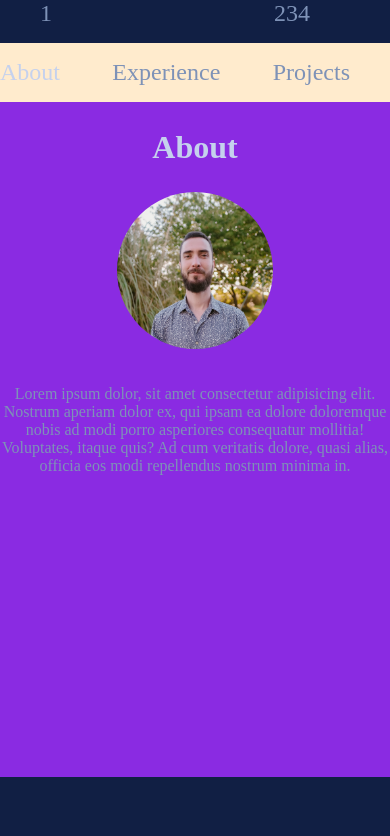
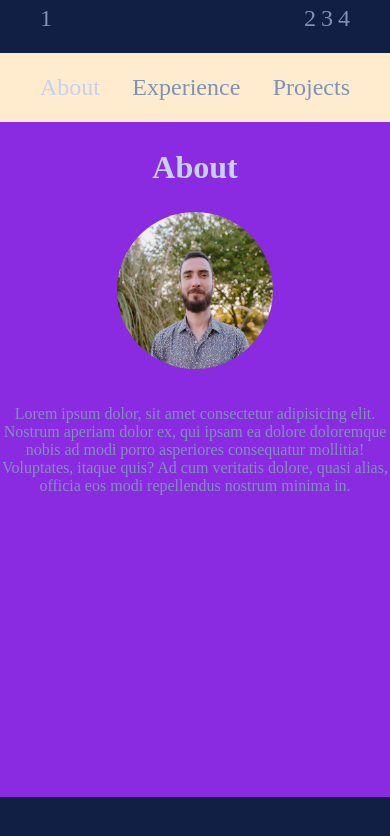
Before and after one commit to adriandufac/portfolio-v2, a React (Vite) app: page / in a window 390 px wide. Shown: the top 836 px of the page. Built offline with nearby package versions, Linux system fonts and the light colour scheme.

Commit message:
responsive fix

```diff
--- a/src/components/MainNavBar/MainNavBar.module.css
+++ b/src/components/MainNavBar/MainNavBar.module.css
@@ -5,7 +5,7 @@
 
   }
 
-  .ul {
+  .ulMain {
     margin-top: 0;
     display: flex;
     flex-direction: row;
@@ -18,3 +18,6 @@
     display: flex;
     flex-direction: row;
   }
+  .logoContainer li{
+    margin-left: 5px;
+  }
--- a/src/components/MainNavBar/MainNavBar.tsx
+++ b/src/components/MainNavBar/MainNavBar.tsx
@@ -3,7 +3,7 @@ import styles from "./MainNavBar.module.css";
 const MainNavBar = () => {
   return (
     <div className={styles.container}>
-      <ul className={styles.ul}>
+      <ul className={styles.ulMain}>
         <div>
           <li>1</li>
         </div>
--- a/src/components/SideNavBar/SideNavBar.module.css
+++ b/src/components/SideNavBar/SideNavBar.module.css
@@ -3,6 +3,8 @@ li {
     list-style: none;
     color: #7E92B7;
     font-size: x-large;
+    margin-top: 5px;
+    margin-bottom: 5px;
 }
 .enligthen {
     color: #C5D1ED;
@@ -10,20 +12,28 @@ li {
 }
 .container{
         margin: auto;
+        margin-left: 0;
 }
 .ul{
+    display: block;
     padding-left: 0;
 }
 
  @media (max-width: 768px) {
     .container {
         margin: 0;
+        margin-left: 40px;
         width: 100%;
     }
-    ul{
+    .ul{
         display: flex;
+        flex-direction: row ;
         justify-content: space-between;
         align-items: center;
         padding-right: 40px;
     }
+    .li {
+        margin-top: 0;
+        margin-bottom: 0;
+    }
 }
```
